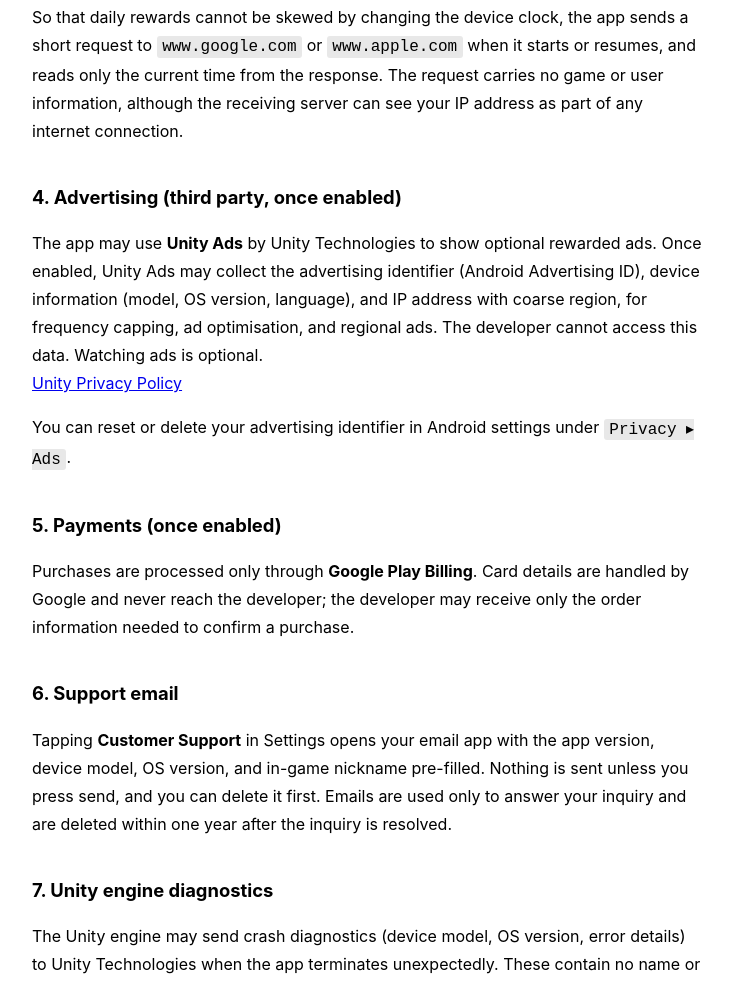
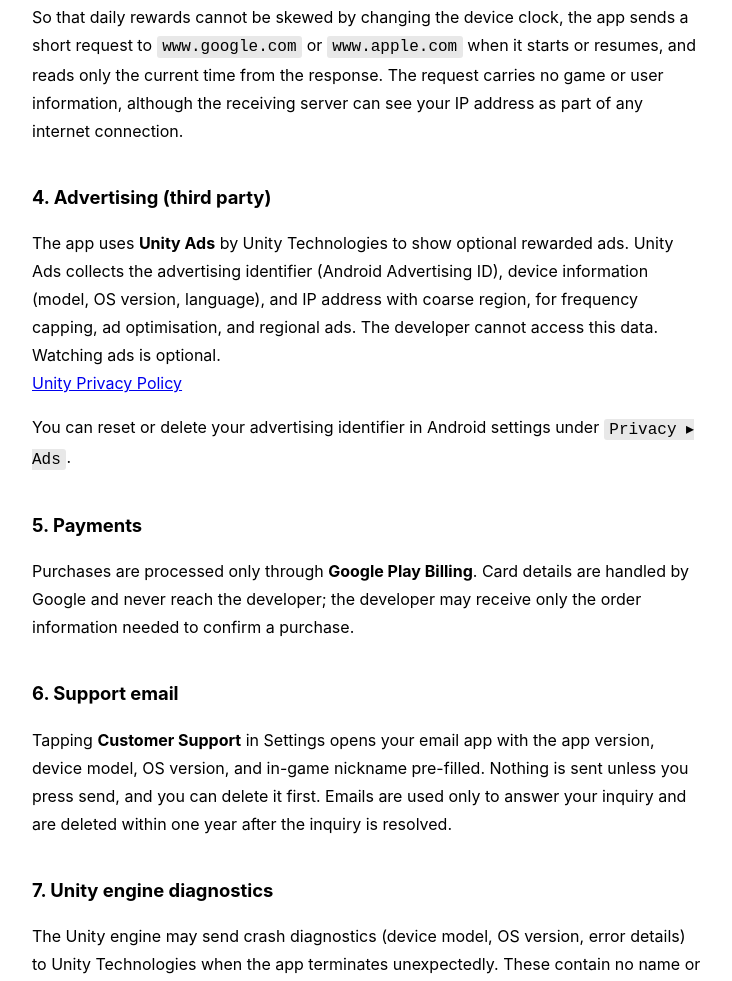
Before and after one commit to Dend-game/legal, a plain HTML site: page yokai/privacy.html in a window 1280 px wide. Shown: the part 3595-4576 px from the top of the page, without its empty margins (272-1004 px from the left). Drawn offline with Linux system fonts and the light colour scheme.

Commit message:
요괴 방침 영문판 광고·결제 장 현재형
once enabled / may use / may collect 를 떼고 현재형으로.
한글판과 말이 같아졌다.

Co-Authored-By: Claude Opus 5 <noreply@anthropic.com>

```diff
--- a/yokai/privacy.html
+++ b/yokai/privacy.html
@@ -183,10 +183,10 @@ game or user information, although the receiving server can see your IP address
 of any internet connection.
 </p>
 
-<h2>4. Advertising (third party, once enabled)</h2>
+<h2>4. Advertising (third party)</h2>
 <p>
-The app may use <strong>Unity Ads</strong> by Unity Technologies to show optional rewarded
-ads. Once enabled, Unity Ads may collect the advertising identifier (Android Advertising
+The app uses <strong>Unity Ads</strong> by Unity Technologies to show optional rewarded
+ads. Unity Ads collects the advertising identifier (Android Advertising
 ID), device information (model, OS version, language), and IP address with coarse region,
 for frequency capping, ad optimisation, and regional ads. The developer cannot access this
 data. Watching ads is optional.<br>
@@ -197,7 +197,7 @@ You can reset or delete your advertising identifier in Android settings under
 <code>Privacy ▸ Ads</code>.
 </p>
 
-<h2>5. Payments (once enabled)</h2>
+<h2>5. Payments</h2>
 <p>
 Purchases are processed only through <strong>Google Play Billing</strong>. Card details are
 handled by Google and never reach the developer; the developer may receive only the order
```
